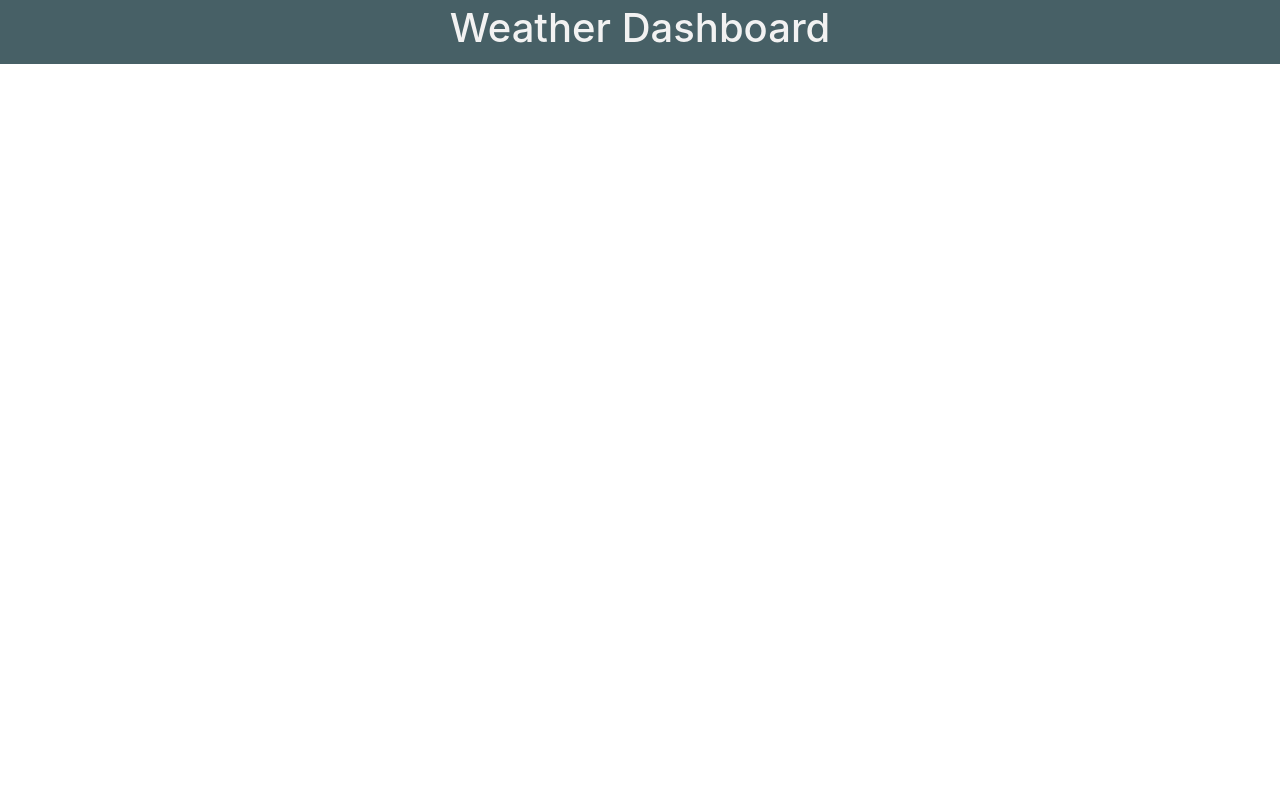
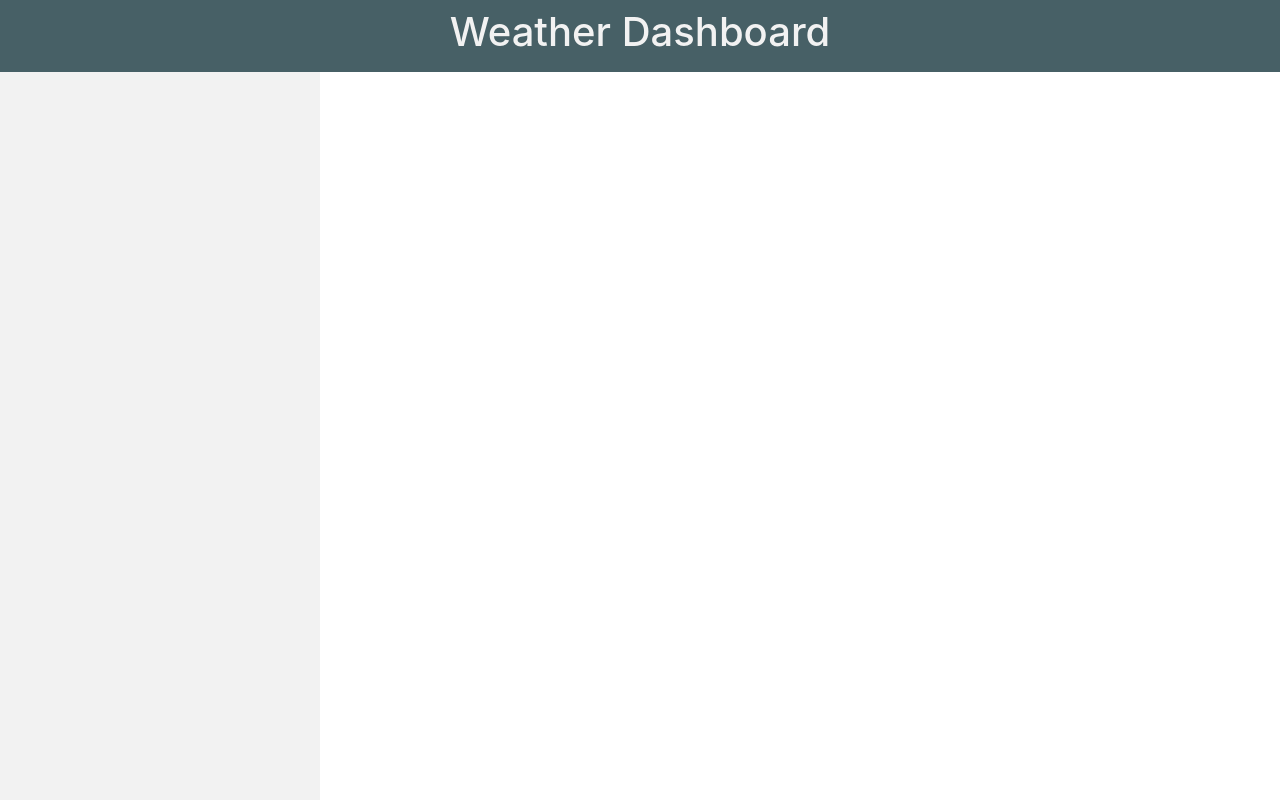
Before and after one commit to DariusMatthews/WeatherDashboardApp, a plain HTML site: page index.html in a window 1280 px wide. Drawn offline with nearby package versions, Linux system fonts and the light colour scheme.

Commit message:
Formatted and Styled Layout.

```diff
--- a/app.css
+++ b/app.css
@@ -2,10 +2,24 @@
   display: flex;
   justify-content: center;
   align-items: center;
-  height: 4rem;
+  height: 9vh;
   background-color: rgb(71, 96, 102);
 }
 
 .title {
   color: #f2f2f2;
 }
+
+.dashboard {
+  width: 100vw;
+  height: 91vh;
+}
+
+.cities {
+  background-color: rgba(160, 157, 157, 0.135);
+  height: 91vh;
+}
+
+.weather-forecast {
+  height: 91vh;
+}
--- a/index.html
+++ b/index.html
@@ -15,13 +15,15 @@
     <h1 class="title">Weather Dashboard</h1>
   </header>
 
-  <section class="dashboard">
-    <aside class="cities">
+  <section class="dashboard container-fluid">
+    <div class="row">
+      <aside class="cities col-3">
 
-    </aside>
+      </aside>
 
-    <div class="weather-forecast">
+      <div class="weather-forecast col-9">
 
+      </div>
     </div>
   </section>
 
```
